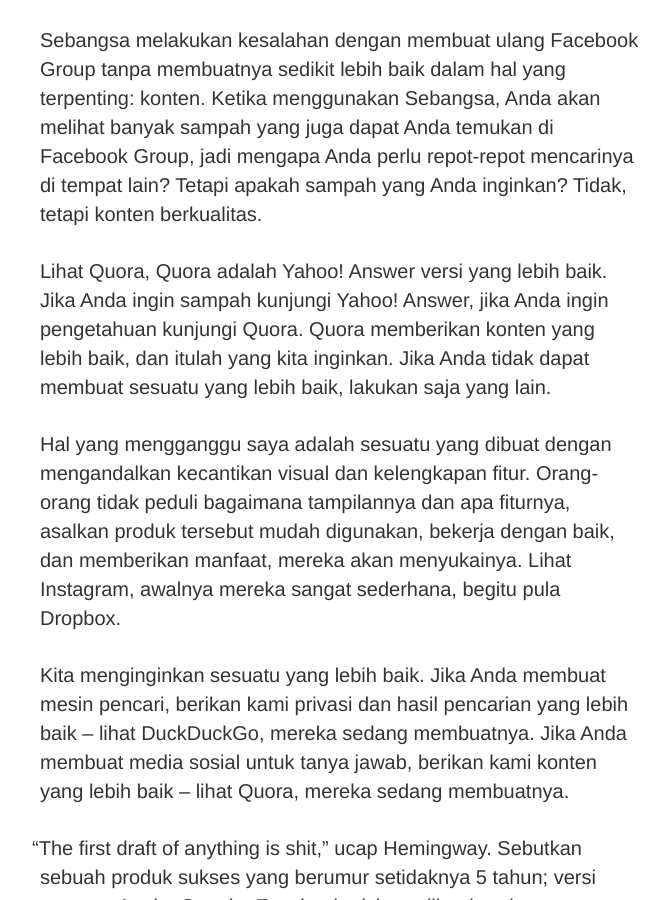
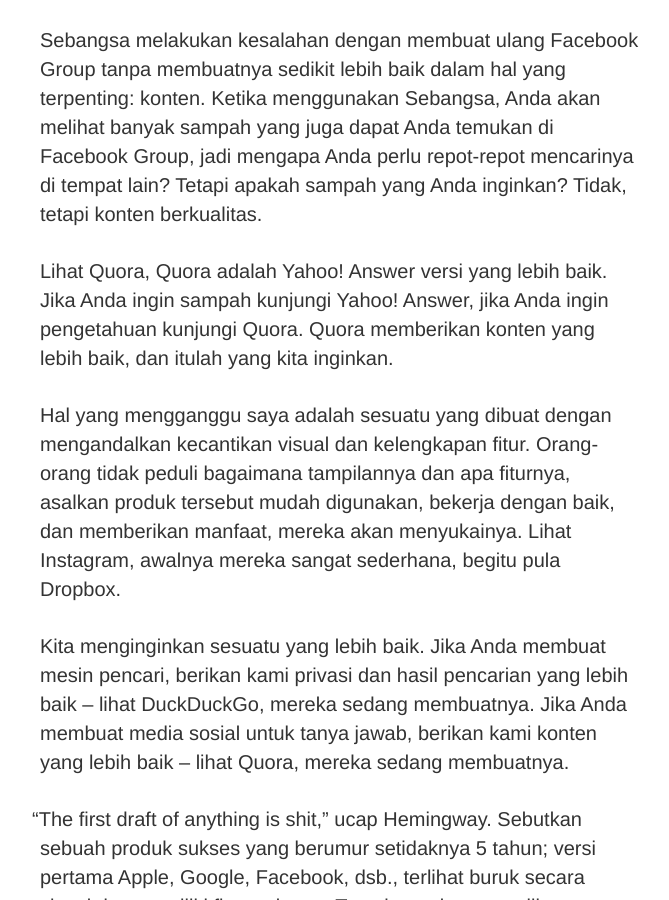
Before and after one commit to tertanda/rnsl.github.io, a Jekyll site: the page built from artikel/desain/_posts/2016-12-07-membuat-produk-lebih-baik.md, in a window 1280 px wide and 900 px high, scrolled down 1056 px. Shown: the whole window, without its empty margins (300-969 px from the left). Built offline with Jekyll 4.4.1, drawn with Linux system fonts in a browser that asks for light colours.

Commit message:
Update 2016-12-07-membuat-produk-lebih-baik.md

```diff
--- a/artikel/desain/_posts/2016-12-07-membuat-produk-lebih-baik.md
+++ b/artikel/desain/_posts/2016-12-07-membuat-produk-lebih-baik.md
@@ -21,7 +21,7 @@
 
 Sebangsa melakukan kesalahan dengan membuat ulang Facebook Group tanpa membuatnya sedikit lebih baik dalam hal yang terpenting: konten. Ketika menggunakan Sebangsa, Anda akan melihat banyak sampah yang juga dapat Anda temukan di Facebook Group, jadi mengapa Anda perlu repot-repot mencarinya di tempat lain? Tetapi apakah sampah yang Anda inginkan? Tidak, tetapi konten berkualitas.
 
-Lihat Quora, Quora adalah Yahoo! Answer versi yang lebih baik. Jika Anda ingin sampah kunjungi Yahoo! Answer, jika Anda ingin pengetahuan kunjungi Quora. Quora memberikan konten yang lebih baik, dan itulah yang kita inginkan. Jika Anda tidak dapat membuat sesuatu yang lebih baik, lakukan saja yang lain.
+Lihat Quora, Quora adalah Yahoo! Answer versi yang lebih baik. Jika Anda ingin sampah kunjungi Yahoo! Answer, jika Anda ingin pengetahuan kunjungi Quora. Quora memberikan konten yang lebih baik, dan itulah yang kita inginkan.
 
 Hal yang mengganggu saya adalah sesuatu yang dibuat dengan mengandalkan kecantikan visual dan kelengkapan fitur. Orang-orang tidak peduli bagaimana tampilannya dan apa fiturnya, asalkan produk tersebut mudah digunakan, bekerja dengan baik, dan memberikan manfaat, mereka akan menyukainya. Lihat Instagram, awalnya mereka sangat sederhana, begitu pula Dropbox.
 
```
